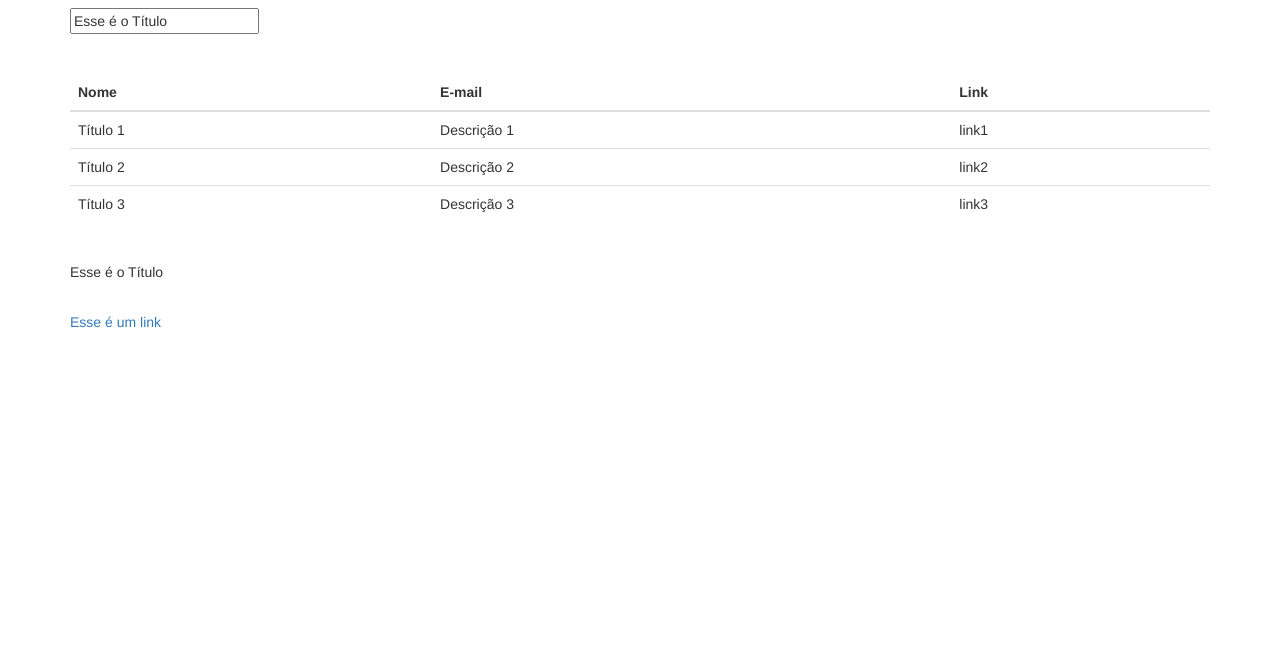
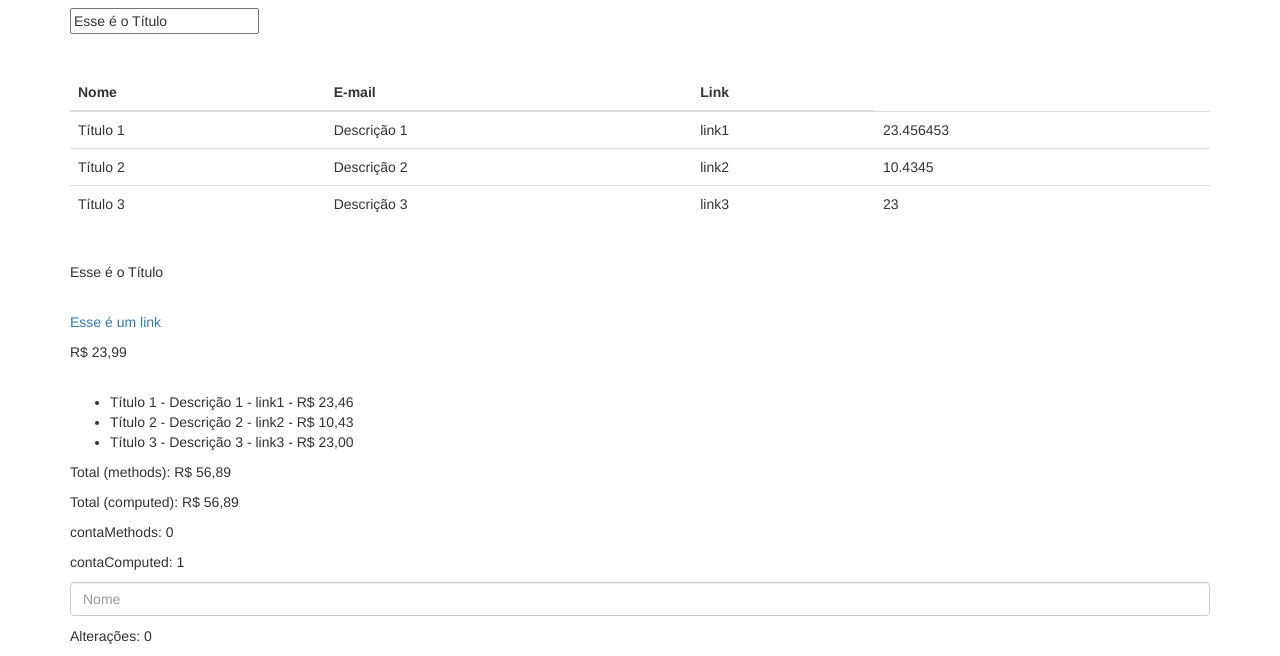
Before and after one commit to pydawan/introducao-vuejs2, a plain HTML site: page exemplos1/index.html in a window 1280 px wide. Shown: the part 181-837 px from the top of the page. Before the commit the page ends 800 px from the top, so only its background shows below. Drawn offline with nearby package versions, Linux system fonts and the light colour scheme.

Commit message:
Adicionado exemplos de methods, computed e watch.

```diff
--- a/exemplos1/index.html
+++ b/exemplos1/index.html
@@ -28,6 +28,29 @@
                     <p v-once>{{ meuTitulo }}</p>
                     <br>
                     <p v-html="html"></p>
+                    <p>{{ 23.988475235 | trataValor }}</p>
+
+                    <br>
+
+                    <ul>
+                        <li v-for="registro in registros">
+                            {{ registro.titulo }} - {{ registro.descricao }} - {{ registro.link }} - {{ registro.valor | trataValor }}
+                        </li>
+                    </ul>
+
+                    <p>Total (methods): {{ totalValorMetodo() | trataValor }}</p>
+                    <p>Total (computed): {{ totalValorComputado | trataValor }}</p>
+
+                    <p>contaMethods: {{ contaMethods }}</p>
+                    <p>contaComputed: {{ contaComputed }}</p>
+
+                    <p>
+                        <input type="text" class="form-control" v-model="nome" placeholder="Nome">
+                    </p>
+                    <p>
+                        Alterações: {{ contaAlteracoes }}
+                    </p>
+
                 </div>
             </div>
         </div>
@@ -67,12 +90,47 @@
             data: {
                 meuTitulo: "Esse é o Título",
                 registros: [
-                    { 'titulo': 'Título 1', 'descricao': 'Descrição 1', link: 'link1' },
-                    { 'titulo': 'Título 2', 'descricao': 'Descrição 2', link: 'link2' },
-                    { 'titulo': 'Título 3', 'descricao': 'Descrição 3', link: 'link3' }
+                    { 'titulo': 'Título 1', 'descricao': 'Descrição 1', link: 'link1', valor: 23.456453 },
+                    { 'titulo': 'Título 2', 'descricao': 'Descrição 2', link: 'link2' ,valor: 10.4345 },
+                    { 'titulo': 'Título 3', 'descricao': 'Descrição 3', link: 'link3' , valor: 23 }
 
                 ],
-                html: '<a href="#">Esse é um link</a>'
+                html: '<a href="#">Esse é um link</a>',
+                contaMethods: 0,
+                contaComputed: 0,
+                nome: '',
+                contaAlteracoes: 0
+            },
+            methods: {
+                totalValorMetodo: function() {
+                    //this.contaMethods++;
+                    var total = 0;
+                    for (item of this.registros) {
+                        total += item.valor;
+                    }
+                    return total;
+                }
+            },
+            computed: {
+                totalValorComputado: function() {
+                    this.contaComputed++;
+                    var total = 0;
+                    for (item of this.registros) {
+                        total += item.valor;
+                    }
+                    return total;
+                }
+            },
+            filters: {
+                trataValor: function(valor) {
+                    return ('R$ ' + valor.toFixed(2)).replace('.', ',');
+                }
+            },
+            watch: { // observadores
+                nome: function(valor) {
+                    this.contaAlteracoes++;
+                    this.nome = valor.toUpperCase();
+                }
             }
         });
     </script>
```
